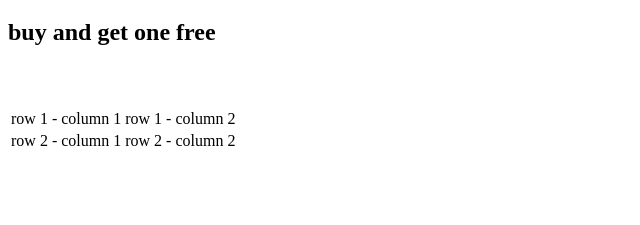
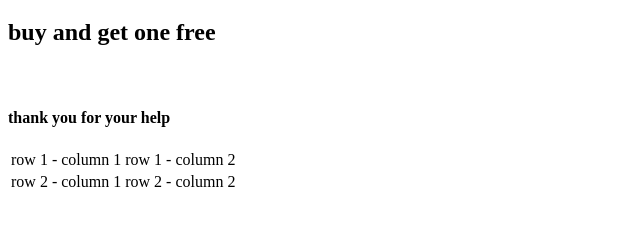
Before and after one commit to Jums1/jummy, a plain HTML site: page index.html in a window 1280 px wide. Shown: the part 61-286 px from the top of the page, without its empty margins (0-640 px from the left). Drawn offline with Linux system fonts and the light colour scheme.

Commit message:
added a new text

```diff
--- a/index.html
+++ b/index.html
@@ -9,6 +9,7 @@
          <h1> super market</h1>
          <h2> buy and get one free</h2>
          <h3> <img src="" alt="" sizes="" srcset=""></h3>
+         <h4> thank you for your help</h4>
 
          <table>
             <tr>
```
